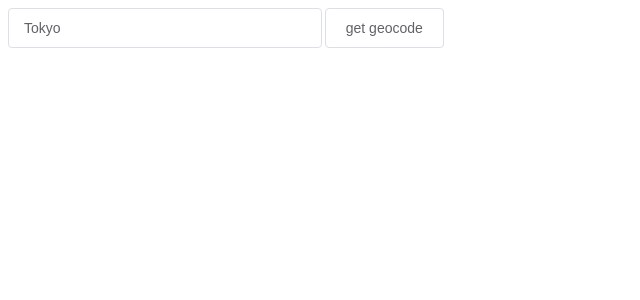
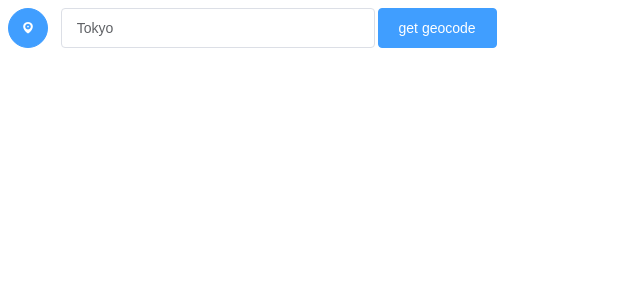
Before and after one commit to mi0-1123/to-3-word, a Vue app: page /#/ in a window 1280 px wide. Shown: the top 300 px of the page, without its empty margins (0-640 px from the left). Built offline with nearby package versions, Linux system fonts and the light colour scheme.

Commit message:
[T_T] macとばいばい

```diff
--- a/src/components/GeocodeList.vue
+++ b/src/components/GeocodeList.vue
@@ -1,11 +1,14 @@
 <template>
   <div>
     <el-row :gutter="3">
+      <el-col :span="1">
+        <el-button type="primary" icon="el-icon-location" circle></el-button>
+      </el-col>
       <el-col :span="6">
         <el-input placeholder="Please Input" v-model="cityName" clearable>{{ cityName }}</el-input>
       </el-col>
       <el-col :span="1">
-        <el-button @click="findCity(cityName)">get geocode</el-button>
+        <el-button type="primary" @click="findCity(cityName)">get geocode</el-button>
       </el-col>
     </el-row>
   </div>
```
